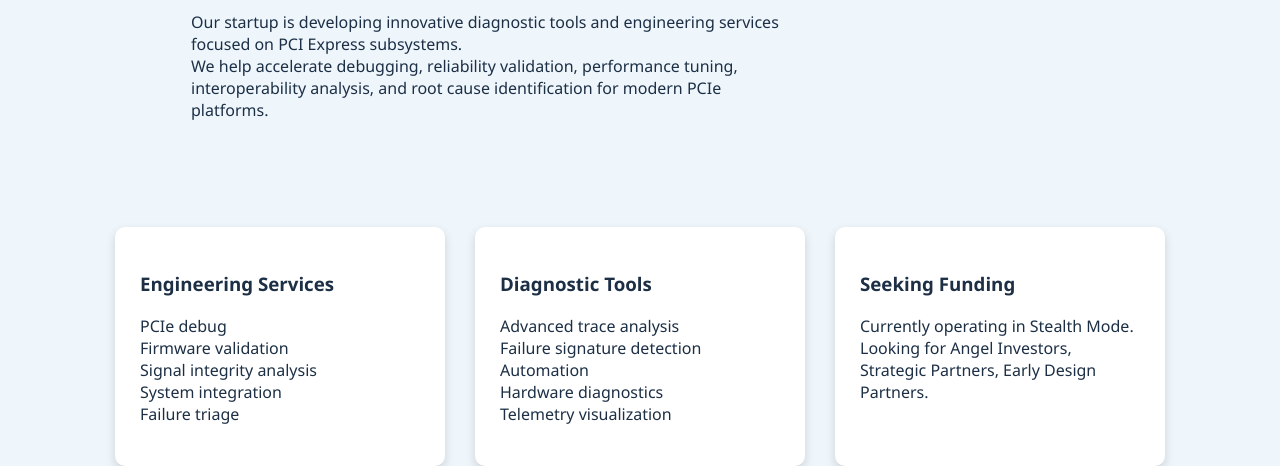
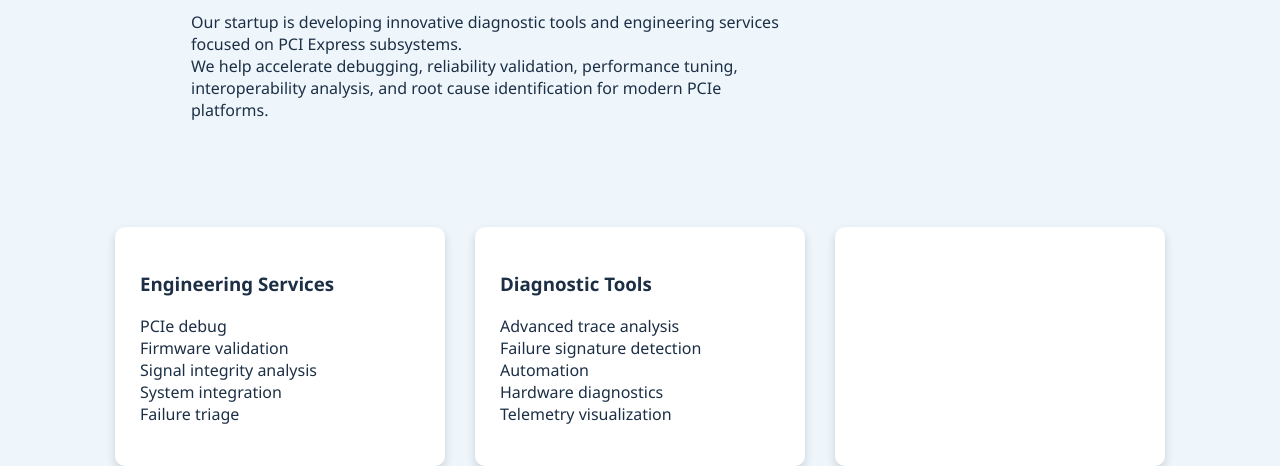
Before and after one commit to bharbird/bhartek-site, a plain HTML site: page index.html in a window 1280 px wide. Shown: the part 516-982 px from the top of the page. Drawn offline with Linux system fonts and the light colour scheme.

Commit message:
Update index.html

```diff
--- a/index.html
+++ b/index.html
@@ -235,20 +235,6 @@ Telemetry visualization
 
 <div class="card" id="funding">
 
-<h3>Seeking Funding</h3>
-
-<p>
-
-Currently operating in Stealth Mode.
-
-Looking for Angel Investors,
-
-Strategic Partners,
-
-Early Design Partners.
-
-</p>
-
 </div>
 
 </section>
```
